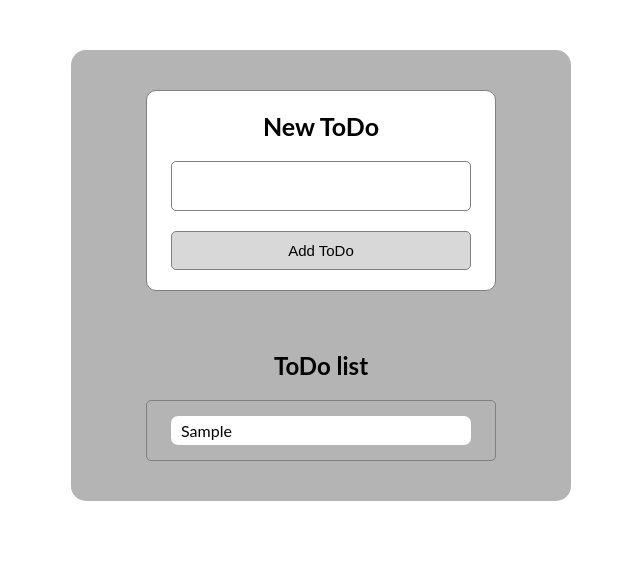
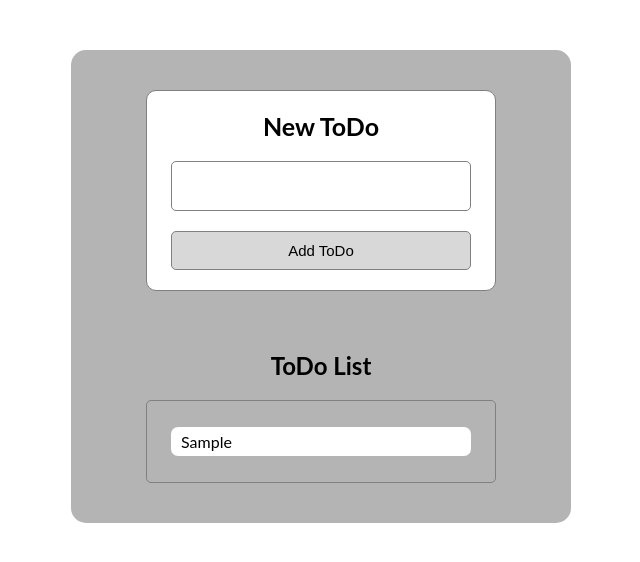
Before and after one commit to TattybubuT/ToDo-List-task7, a plain HTML site: page index.html in a window 1280 px wide. Both pictures are taken after typing "Sample" into the empty fields and a click on the button "Add ToDo". Shown: the whole page, without its empty margins (319-959 px from the left). Drawn offline with Linux system fonts and the light colour scheme.

Commit message:
Finished!

```diff
--- a/index.html
+++ b/index.html
@@ -1,6 +1,5 @@
 <!DOCTYPE html>
 <html lang="en">
-
 <head>
     <meta charset="UTF-8">
     <meta http-equiv="X-UA-Compatible" content="IE=edge">
@@ -18,11 +17,10 @@
         </form>
 
         <div class="list">
-            <h2 class="title">ToDo list</h2>
-            <div class="todo-list" id="todo-output"></div>
+            <h2 class="title">ToDo List</h2>
+            <div class="todo-list" id="output-todo"></div>
         </div>
     </div>
-
     <script src="script.js"></script>
 </body>
 </html>
--- a/script.js
+++ b/script.js
@@ -1,25 +1,28 @@
 const form = document.querySelector('#add-todo-form');
-const input = document.querySelector('#input-todo');
-const todoList = document.querySelector('#todo-output');
-const btnSubmit = document.querySelector('button');
+const todoInput = document.querySelector("#input-todo");
+const todoOutput = document.querySelector("#output-todo");
+const addBtn = document.querySelector("button");
+const todoList = document.querySelector(".todo-list");
 
-form.addEventListener('submit', function (e) {
+
+form.addEventListener('submit', (e) => {
     e.preventDefault();
+
 });
 
-btnSubmit.addEventListener('click', function (e) {
-    if (input.value === '') {
-        alert('Error: Please enter a list item');
+addBtn.addEventListener('click', (e) => {
+    if (todoInput.value === "") {
+        alert("Error: You must enter a todo!");
     } else {
-        let todo = document.createElement('div');
-        todo.classList.add('todo-item');
-        todoList.appendChild(todo);
-        todo.innerHTML = input.value;
+        let ul = document.createElement('ul');
+        let li = document.createElement('li');
+        todoList.appendChild(ul);
+        ul.appendChild(li);
+        li.innerHTML = todoInput.value;
 
-        const taskAdd = input.value = '';
-
-        todo.addEventListener('click', () => {
-            todo.remove()
+        todoInput.value = "";
+        li.addEventListener('click', () => {
+            li.remove();
         });
     }
 });
--- a/style.css
+++ b/style.css
@@ -83,8 +83,11 @@ label {
     padding: 10px 20px 10px 20px;
     text-align: center;
 }
-
-.todo-item {
+ul{
+    list-style-type: none;
+    padding: 0;
+}
+li {
     background-color: white;
     margin: 5px auto;
     padding: 5px 10px;
```
